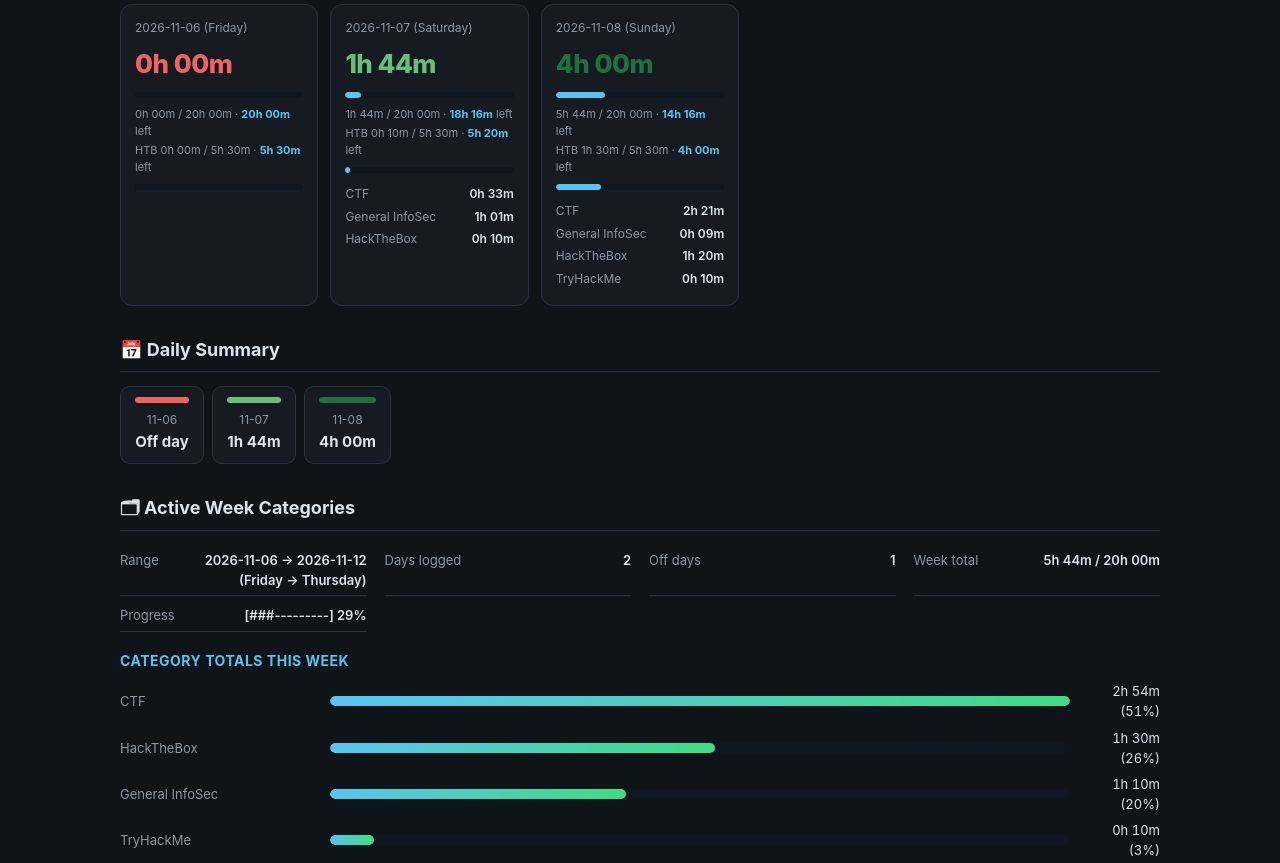
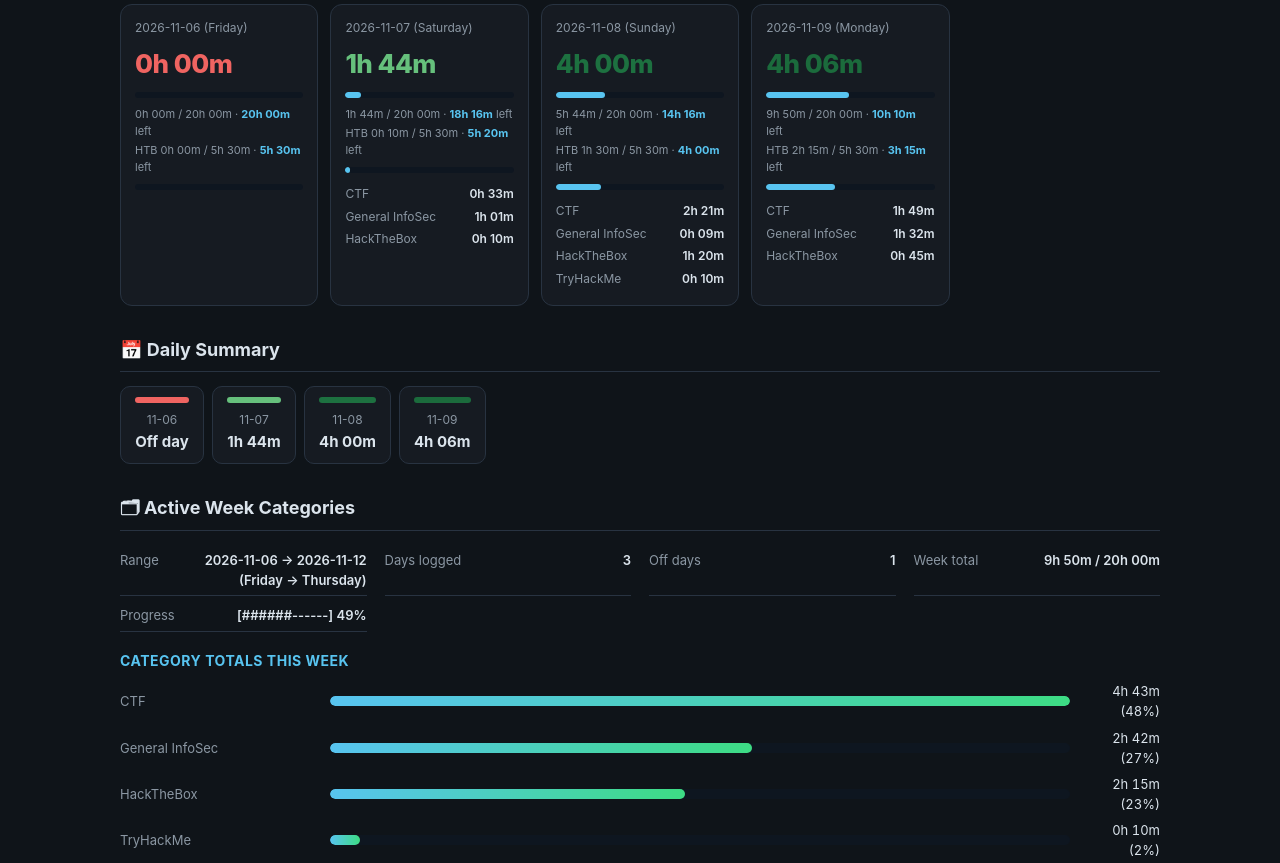
Before and after one commit to x4gen7/x4gen7.github.io, a plain HTML site: page index.html in a window 1280 px wide. Shown: the part 195-1058 px from the top of the page. Drawn offline with Linux system fonts and the light colour scheme.

Commit message:
update site (2026-11-10 02:55)

```diff
--- a/index.html
+++ b/index.html
@@ -120,6 +120,13 @@
               <div class="day-week">5h 44m / 20h 00m · <b>14h 16m</b> left</div>
               <div class="day-week">HTB 1h 30m / 5h 30m · <b>4h 00m</b> left</div><span class="track"><span class="fill" style="width:27%"></span></span>
               <div class="cats"><div class="catline"><span>CTF</span><b>2h 21m</b></div><div class="catline"><span>General InfoSec</span><b>0h 09m</b></div><div class="catline"><span>HackTheBox</span><b>1h 20m</b></div><div class="catline"><span>TryHackMe</span><b>0h 10m</b></div></div>
+            </div><div class="day">
+              <div class="day-head">2026-11-09 (Monday)</div>
+              <div class="day-total" style="color:#1b6b3c">4h 06m</div>
+              <span class="track"><span class="fill" style="width:49%"></span></span>
+              <div class="day-week">9h 50m / 20h 00m · <b>10h 10m</b> left</div>
+              <div class="day-week">HTB 2h 15m / 5h 30m · <b>3h 15m</b> left</div><span class="track"><span class="fill" style="width:41%"></span></span>
+              <div class="cats"><div class="catline"><span>CTF</span><b>1h 49m</b></div><div class="catline"><span>General InfoSec</span><b>1h 32m</b></div><div class="catline"><span>HackTheBox</span><b>0h 45m</b></div></div>
             </div></div></section>
 <section id="sec1"><h2>📅 Daily Summary</h2><div class="sumrow"><div class="sumcell">
           <div class="dot" style="background:#ef6461"></div>
@@ -133,31 +140,35 @@
           <div class="dot" style="background:#1d7140"></div>
           <div class="sd">11-08</div>
           <div class="sh">4h 00m</div>
+        </div><div class="sumcell">
+          <div class="dot" style="background:#1b6b3c"></div>
+          <div class="sd">11-09</div>
+          <div class="sh">4h 06m</div>
         </div></div></section>
 <section id="sec2"><h2>🗂 Active Week Categories</h2><div class="kv">
 <div class="kvrow"><span>Range</span><b>2026-11-06 -&gt; 2026-11-12 (Friday -&gt; Thursday)</b></div>
-<div class="kvrow"><span>Days logged</span><b>2</b></div>
+<div class="kvrow"><span>Days logged</span><b>3</b></div>
 <div class="kvrow"><span>Off days</span><b>1</b></div>
-<div class="kvrow"><span>Week total</span><b>5h 44m / 20h 00m</b></div>
-<div class="kvrow"><span>Progress</span><b>[###---------] 29%</b></div>
+<div class="kvrow"><span>Week total</span><b>9h 50m / 20h 00m</b></div>
+<div class="kvrow"><span>Progress</span><b>[######------] 49%</b></div>
 </div>
 <h3>Category Totals This Week</h3>
 <div class="chart"><div class="chrow">
               <span class="chlabel">CTF</span>
               <span class="chbar"><span style="width:100%"></span></span>
-              <span class="chval">2h 54m (51%)</span>
+              <span class="chval">4h 43m (48%)</span>
+            </div><div class="chrow">
+              <span class="chlabel">General InfoSec</span>
+              <span class="chbar"><span style="width:57%"></span></span>
+              <span class="chval">2h 42m (27%)</span>
             </div><div class="chrow">
               <span class="chlabel">HackTheBox</span>
-              <span class="chbar"><span style="width:52%"></span></span>
-              <span class="chval">1h 30m (26%)</span>
-            </div><div class="chrow">
-              <span class="chlabel">General InfoSec</span>
-              <span class="chbar"><span style="width:40%"></span></span>
-              <span class="chval">1h 10m (20%)</span>
+              <span class="chbar"><span style="width:48%"></span></span>
+              <span class="chval">2h 15m (23%)</span>
             </div><div class="chrow">
               <span class="chlabel">TryHackMe</span>
-              <span class="chbar"><span style="width:6%"></span></span>
-              <span class="chval">0h 10m (3%)</span>
+              <span class="chbar"><span style="width:4%"></span></span>
+              <span class="chval">0h 10m (2%)</span>
             </div></div></section>
 <section id="sec3"><h2>📅 Weekly Progress</h2><div class="wk-grid"></div></section>
 <section id="sec4"><h2>📅 Monthly Progress</h2><div class="chart"><div class="chrow">
@@ -300,7 +311,7 @@
               <span class="chbar"><span style="width:0%"></span></span>
               <span class="chval">0h 18m</span>
             </div></div></section>
-<p class="meta">Updated — 2026-11-09</p>
+<p class="meta">Updated — 2026-11-10</p>
 </div>
 </body>
 </html>
```
